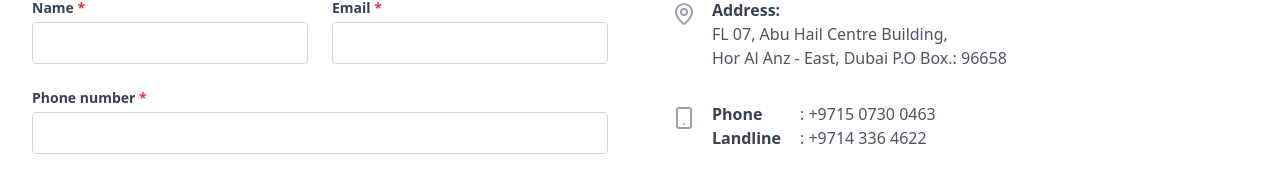
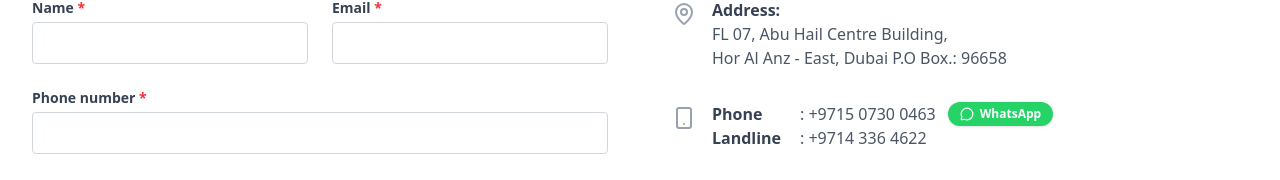
Before and after one commit to sinina-sihabudheen/DNATRIX_T, a Next.js app in the folder frontend/: page /contact in a window 1280 px wide. Shown: the part 618-798 px from the top of the page. Built offline with nearby package versions, Linux system fonts and the light colour scheme.

Commit message:
Update contact page: Add WhatsApp link and mailto functionality

```diff
--- a/frontend/src/app/contact/page.js
+++ b/frontend/src/app/contact/page.js
@@ -1,7 +1,7 @@
 'use client';
 
 import React, { useState } from 'react';
-import { MapPin, Smartphone, Phone, Mail, MessageSquare, Loader2, CheckCircle2, XCircle } from 'lucide-react';
+import { MapPin, Smartphone, Phone, Mail, MessageSquare, Loader2, CheckCircle2, XCircle, MessageCircle } from 'lucide-react';
 import ImageWithFallback from '@/components/ImageWithFallback';
 
 export default function Contact() {
@@ -23,33 +23,29 @@ export default function Contact() {
     }));
   };
 
-  const handleSubmit = async (e) => {
+  const handleSubmit = (e) => {
     e.preventDefault();
     setStatus('loading');
     setErrorMessage('');
 
-    const GOOGLE_FORM_URL = 'https://docs.google.com/forms/d/e/1FAIpQLSdSFLqGc9_dPkERpJWxFAjxg5IuNBWl3Q0lhjvnf-NqWmm9IA/formResponse';
+    try {
+      const subject = `New Contact Request from ${formData.name}`;
+      const body = `Name: ${formData.name}
+Email: ${formData.email}
+Phone: ${formData.phone}
 
-    try {
-      const formBody = new FormData();
-      formBody.append('entry.289787565', formData.name);
-      formBody.append('entry.1863105331', formData.email);
-      formBody.append('entry.117074356', formData.phone);
-      formBody.append('entry.207996607', formData.message);
+Message:
+${formData.message}`;
 
-      await fetch(GOOGLE_FORM_URL, {
-        method: 'POST',
-        mode: 'no-cors',
-        body: formBody
-      });
+      window.location.href = `mailto:info@dnatrixme.com?subject=${encodeURIComponent(subject)}&body=${encodeURIComponent(body)}`;
 
       setStatus('success');
-      setFormData({ name: '', email: '', phone: '', message: '' });
+      setFormData({ name: '', email: '', phone: '', subject: '', message: '' });
       setTimeout(() => setStatus('idle'), 5000);
     } catch (error) {
       console.error('Submission error:', error);
       setStatus('error');
-      setErrorMessage('Failed to submit form. Please try again.');
+      setErrorMessage('Failed to open email client. Please try again.');
     }
   };
 
@@ -178,9 +174,18 @@ export default function Contact() {
                   <Smartphone size={24} />
                 </div>
                 <div>
-                  <div className="flex items-center gap-2">
+                  <div className="flex items-center gap-2 flex-wrap">
                     <span className="font-bold text-gray-700 w-20">Phone</span>
                     <span className="text-gray-600">: +9715 0730 0463</span>
+                    <a
+                      href="https://wa.me/971507300463"
+                      target="_blank"
+                      rel="noopener noreferrer"
+                      className="inline-flex items-center gap-1.5 px-3 py-1 bg-[#25D366] hover:bg-[#128C7E] text-white text-xs font-bold rounded-full transition-colors shadow-sm ml-1"
+                    >
+                      <MessageCircle size={14} />
+                      WhatsApp
+                    </a>
                   </div>
                   <div className="flex items-center gap-2">
                     <span className="font-bold text-gray-700 w-20">Landline</span>
@@ -195,7 +200,7 @@ export default function Contact() {
                 </div>
                 <div className="flex items-center gap-2">
                   <span className="font-bold text-gray-700 w-20">Email</span>
-                  <span className="text-gray-600 font-bold">: info@dnatrixme.com</span>
+                  <a href="mailto:info@dnatrixme.com" className="text-gray-600 font-bold hover:text-teal-600 transition-colors">: info@dnatrixme.com</a>
                 </div>
               </div>
             </div>
```
